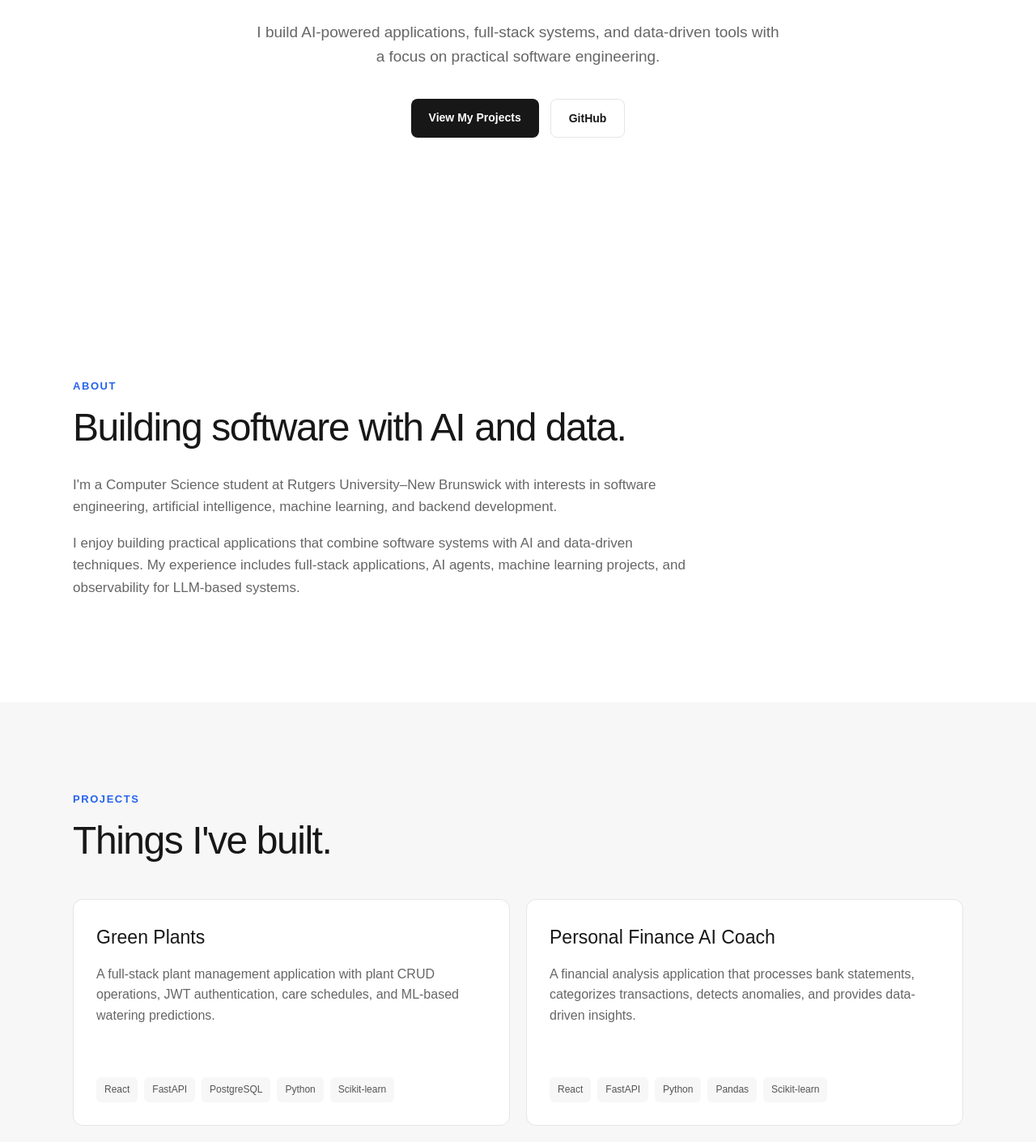
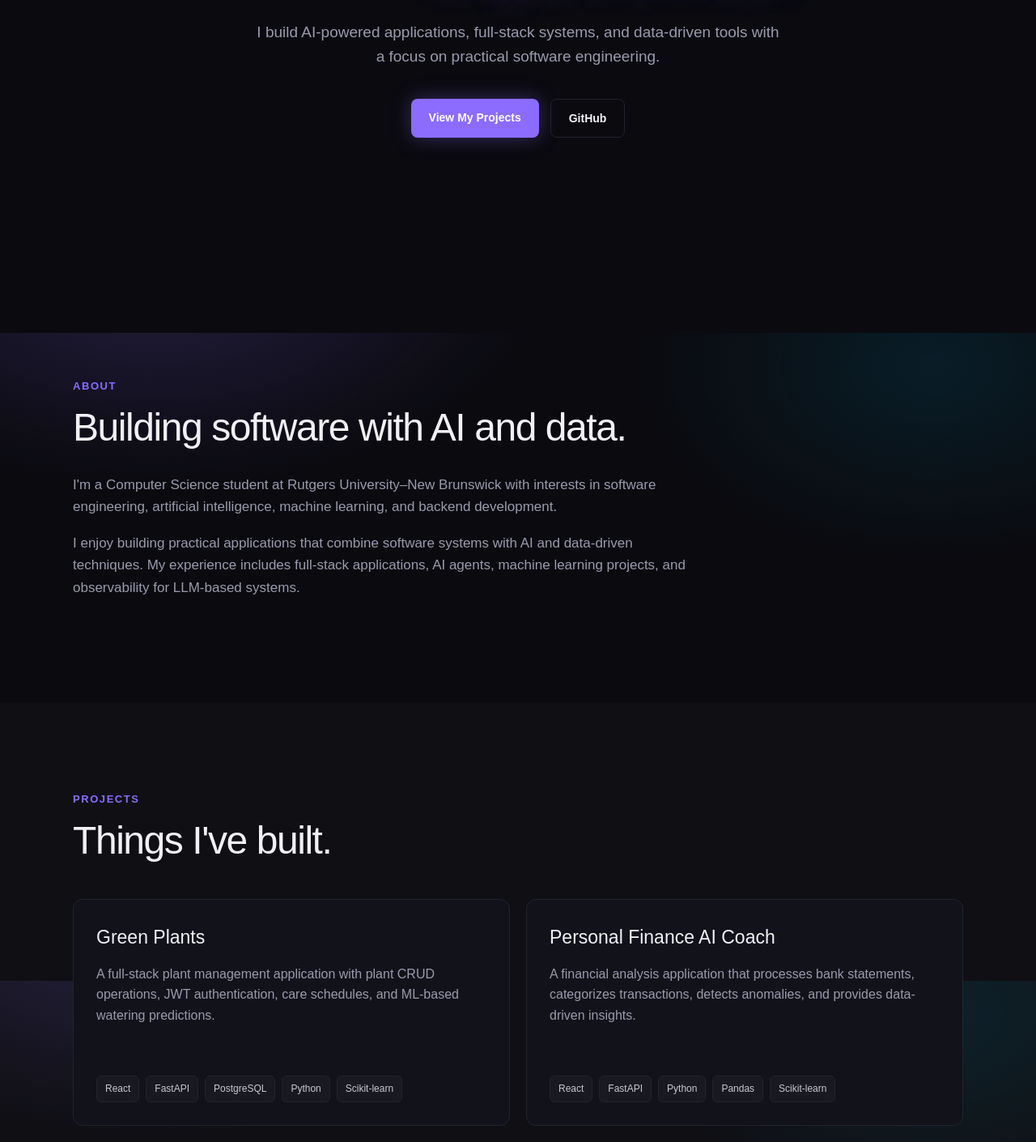
Before and after one commit to riyav-star/portfolio, a Next.js app in the folder portfolio/: page / in a window 1280 px wide. Shown: the part 389-1799 px from the top of the page at 81% size. Built offline with nearby package versions, Linux system fonts and the light colour scheme.

Commit message:
Update globals.css

```diff
--- a/portfolio/src/app/globals.css
+++ b/portfolio/src/app/globals.css
@@ -1,12 +1,13 @@
 @import "tailwindcss";
 
 :root {
-  --background: #ffffff;
-  --foreground: #171717;
-  --muted: #666666;
-  --border: #e5e5e5;
-  --surface: #f7f7f7;
-  --accent: #2563eb;
+  --background: #0a0a0f;
+  --foreground: #f1f1f5;
+  --muted: #9a9aae;
+  --border: #23232f;
+  --surface: #12121a;
+  --accent: #8b6cff;
+  --accent-rgb: 139, 108, 255;
 }
 
 * {
@@ -20,7 +21,11 @@ html {
 }
 
 body {
-  background: var(--background);
+  background:
+    radial-gradient(800px 450px at 15% -10%, rgba(var(--accent-rgb), 0.2), transparent 60%),
+    radial-gradient(600px 400px at 90% 5%, rgba(0, 200, 255, 0.1), transparent 60%),
+    var(--background);
+  background-attachment: fixed;
   color: var(--foreground);
   font-family: Arial, Helvetica, sans-serif;
   line-height: 1.6;
@@ -39,7 +44,7 @@ a {
   z-index: 100;
   width: 100%;
   border-bottom: 1px solid var(--border);
-  background: rgba(255, 255, 255, 0.95);
+  background: rgba(10, 10, 15, 0.8);
   backdrop-filter: blur(10px);
 }
 
@@ -77,6 +82,7 @@ a {
   display: none;
   border: none;
   background: transparent;
+  color: var(--foreground);
   font-size: 24px;
   cursor: pointer;
 }
@@ -113,6 +119,7 @@ a {
 
 .hero h1 span {
   color: var(--accent);
+  text-shadow: 0 0 40px rgba(var(--accent-rgb), 0.45);
 }
 
 .hero-description {
@@ -141,21 +148,24 @@ a {
 }
 
 .button.primary {
-  background: var(--foreground);
-  color: white;
+  background: var(--accent);
+  color: #fff;
+  box-shadow: 0 0 24px rgba(var(--accent-rgb), 0.35);
 }
 
 .button.primary:hover {
-  opacity: 0.85;
+  opacity: 0.9;
+  box-shadow: 0 0 32px rgba(var(--accent-rgb), 0.55);
 }
 
 .button.secondary {
   border: 1px solid var(--border);
-  background: white;
+  background: transparent;
 }
 
 .button.secondary:hover {
   background: var(--surface);
+  border-color: rgba(var(--accent-rgb), 0.5);
 }
 
 /* Sections */
@@ -165,7 +175,7 @@ a {
 }
 
 .section-alt {
-  background: var(--surface);
+  background: rgba(255, 255, 255, 0.02);
 }
 
 .section-container {
@@ -207,18 +217,20 @@ a {
   padding: 28px;
   border: 1px solid var(--border);
   border-radius: 12px;
-  background: white;
+  background: var(--surface);
   display: flex;
   flex-direction: column;
   justify-content: space-between;
   transition:
     transform 0.2s ease,
+    border-color 0.2s ease,
     box-shadow 0.2s ease;
 }
 
 .project-card:hover {
   transform: translateY(-4px);
-  box-shadow: 0 12px 30px rgba(0, 0, 0, 0.07);
+  border-color: rgba(var(--accent-rgb), 0.5);
+  box-shadow: 0 12px 40px rgba(var(--accent-rgb), 0.15);
 }
 
 .project-card h3 {
@@ -241,9 +253,10 @@ a {
 .tech-list span,
 .skill-list span {
   padding: 6px 10px;
+  border: 1px solid var(--border);
   border-radius: 6px;
-  background: var(--surface);
-  color: #555;
+  background: rgba(255, 255, 255, 0.03);
+  color: #c9c9d6;
   font-size: 12px;
 }
 
@@ -357,7 +370,7 @@ a {
     gap: 0;
     padding: 10px 24px 20px;
     border-bottom: 1px solid var(--border);
-    background: white;
+    background: #0a0a0f;
   }
 
   .nav-links.open {
```
